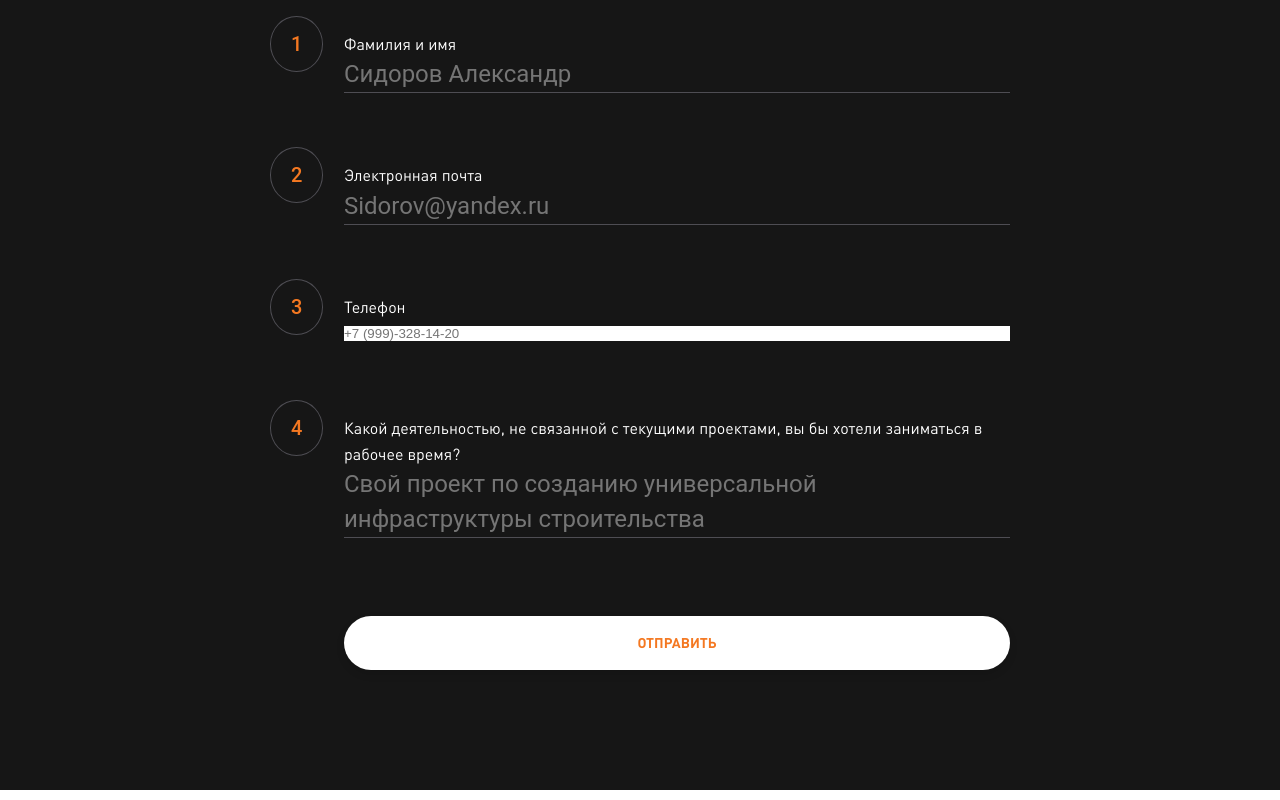
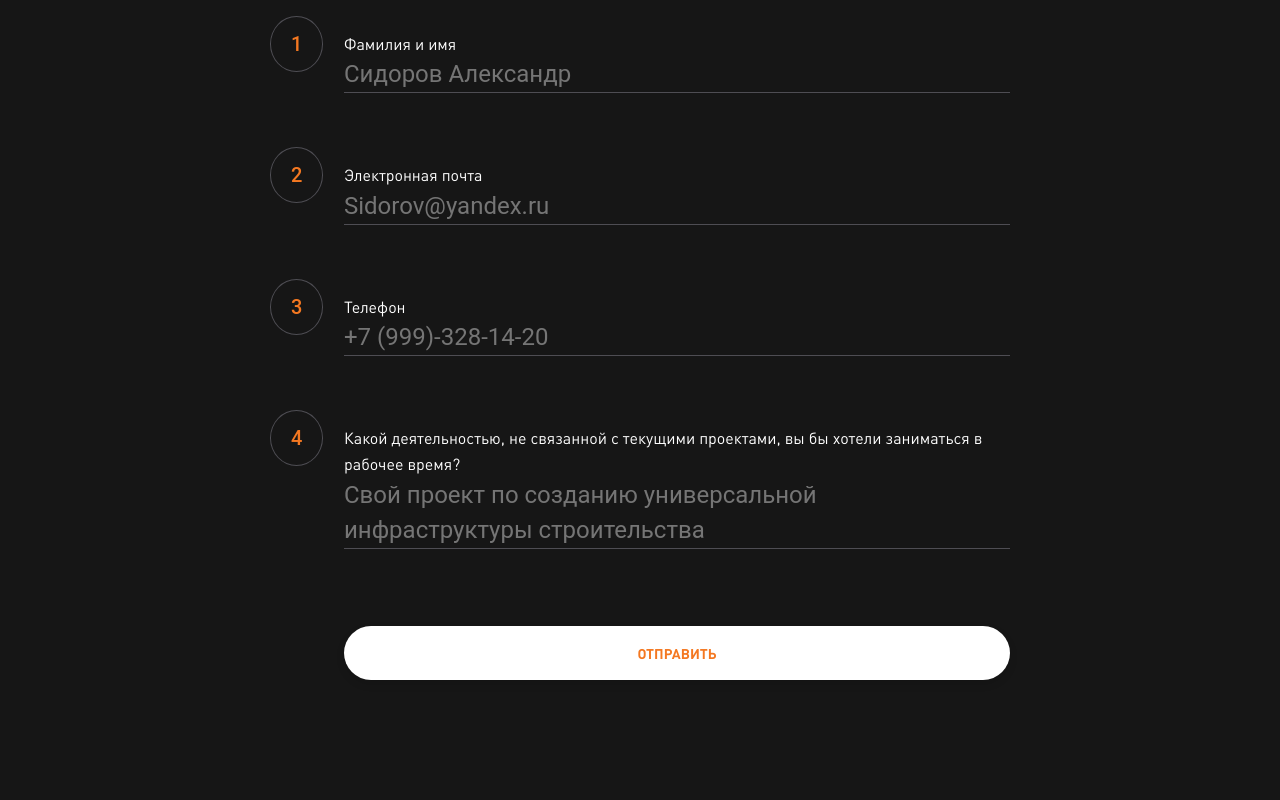
Before and after one commit to Magic533/magictest, a plain HTML site: page index.html in a window 1280 px wide. Shown: the part 2975-3775 px from the top of the page. Drawn offline with Linux system fonts and the light colour scheme.

Commit message:
Update index.html

```diff
--- a/index.html
+++ b/index.html
@@ -97,7 +97,7 @@
 					<div class="col-1"><span>3</span></div>
 					<div class="col-11">
 						<label for="phone">Телефон</label>
-						<input type="tel" name="phone" id="phone" placeholder="+7 (999)-328-14-20" class="phone isEmpty">
+						<input type="text" name="phone" id="phone" placeholder="+7 (999)-328-14-20" class="phone isEmpty">
 					</div>
 				</div>
 				<div class="row">
```
